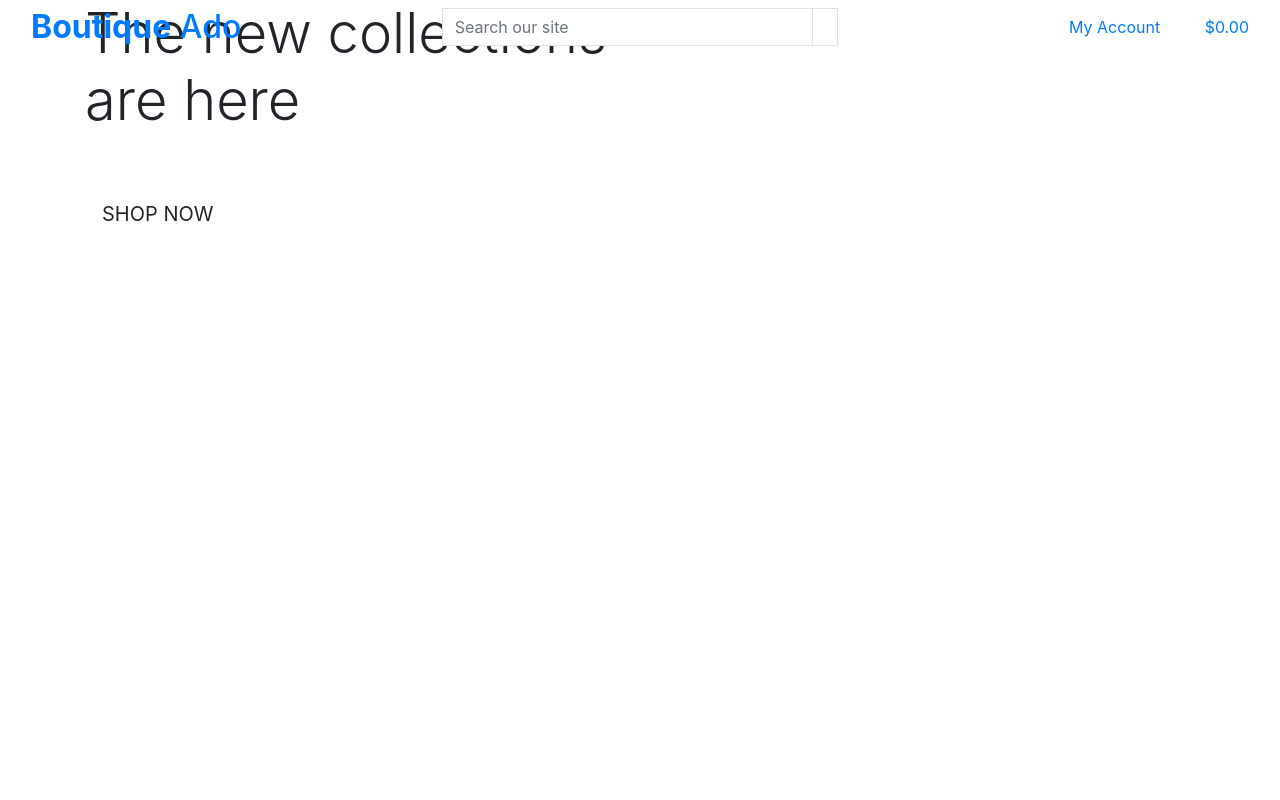
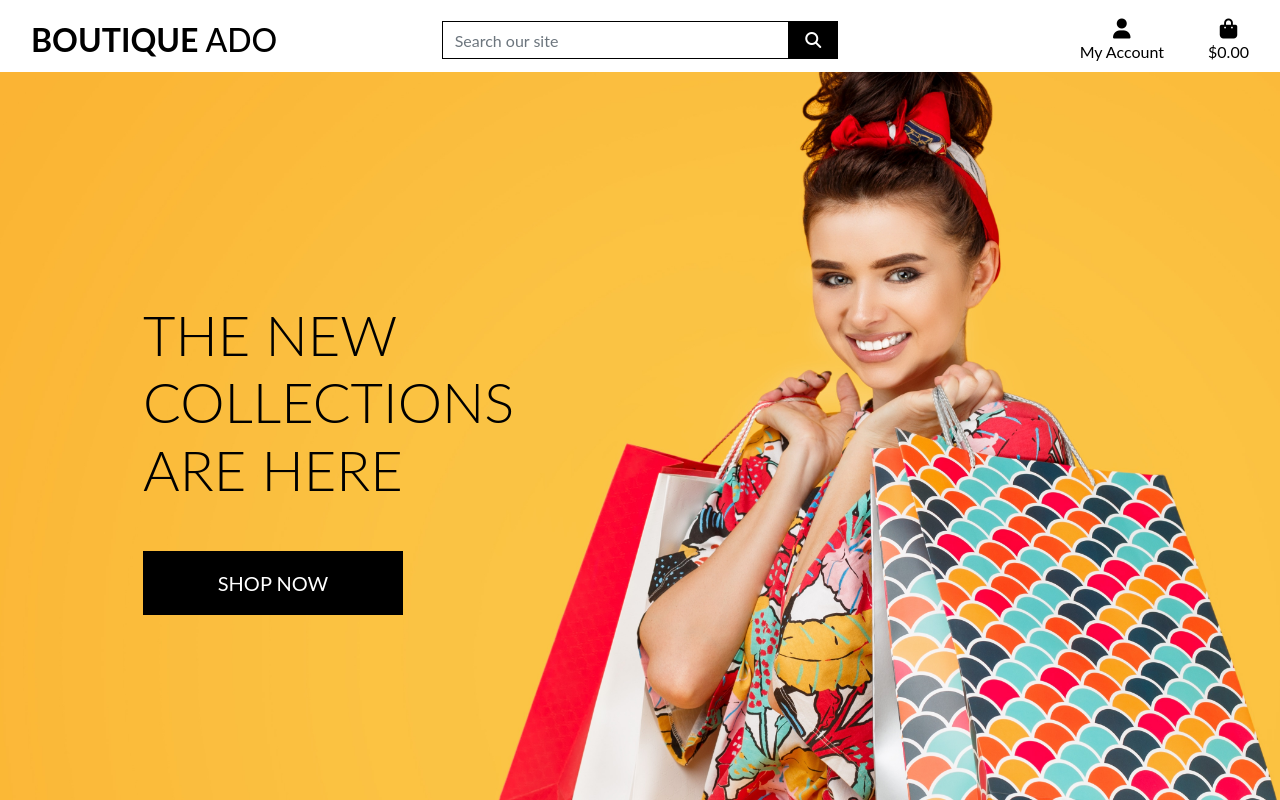
Before and after one commit to Damianjacob/boutique-ado-walkthrough, a Django app: page / in a window 1280 px wide. Run offline with Django 3.2, Linux system fonts and the light colour scheme; some libraries are stand-ins or nearby versions.

Commit message:
Complete homepage header and css

```diff
--- a/boutique/settings.py
+++ b/boutique/settings.py
@@ -147,6 +147,10 @@ USE_TZ = True
 # https://docs.djangoproject.com/en/3.2/howto/static-files/
 
 STATIC_URL = '/static/'
+STATICFILES_DIRS = (os.path.join(BASE_DIR, 'static'), )
+
+MEDIA_URL = '/media/'
+MEDIA_ROOT = os.path.join(BASE_DIR, 'media')
 
 # Default primary key field type
 # https://docs.djangoproject.com/en/3.2/ref/settings/#default-auto-field
--- a/boutique/urls.py
+++ b/boutique/urls.py
@@ -15,9 +15,11 @@ Including another URLconf
 """
 from django.contrib import admin
 from django.urls import path, include
+from django.conf import settings
+from django.conf.urls.static import static
 
 urlpatterns = [
     path('admin/', admin.site.urls),
     path('accounts/', include('allauth.urls')),
     path('', include('home.urls')),
-]
+] + static(settings.MEDIA_URL, document_root=settings.MEDIA_ROOT)
--- /dev/null
+++ b/static/css/base.css
@@ -0,0 +1,81 @@
+html {
+    height: 100%;
+}
+
+body {
+    background: url('/media/homepage_background_cropped.jpeg') no-repeat center center fixed;
+    background-size: cover;
+    height: calc(100vh - 164px);
+    color: #555;
+    font-family: 'Lato';
+}
+
+/* from Bulma */
+.icon {
+    align-items: center;
+    display: inline-flex;
+    justify-content: center;
+    height: 1.5rem;
+    width: 1.5rem;
+}
+
+.logo-font {
+    text-transform: uppercase;
+}
+
+.main-logo-link {
+    width: fit-content;
+}
+
+.shop-now-button {
+    background: black;
+    color: white;
+    min-width: 260px;
+}
+
+.btn-black {
+    background: black;
+    color: white;
+}
+
+.shop-now-button:hover,
+.shop-now-button:active,
+.shop-now-button:focus,
+.btn-black:hover,
+.btn-black:active,
+.btn-black:focus {
+    background: #222;
+    color: white;
+}
+
+.text-black {
+    color: #000 !important;
+}
+
+.border-black {
+    border: 1px solid black !important;
+}
+
+/* -------------------------------- Media Queries */
+
+/* Slightly larger container on xl screens */
+@media (min-width: 1200px) {
+  .container {
+    max-width: 80%;
+  }
+}
+
+/* fixed top navbar only on medium and up */
+@media (min-width: 992px) {
+    .fixed-top-desktop-only {
+        position: fixed;
+        top: 0;
+        right: 0;
+        left: 0;
+        z-index: 1030;
+    }
+
+    .header-container {
+        padding-top: 164px;
+    }
+}
--- a/templates/base.html
+++ b/templates/base.html
@@ -2,6 +2,7 @@
 
 <!doctype html>
 <html lang="en">
+
 <head>
 
     {% block meta %}
@@ -14,16 +15,32 @@
     {% endblock %}
 
     {% block corecss %}
-        <link rel="stylesheet" href="https://stackpath.bootstrapcdn.com/bootstrap/4.4.1/css/bootstrap.min.css" integrity="sha384-Vkoo8x4CGsO3+Hhxv8T/Q5PaXtkKtu6ug5TOeNV6gBiFeWPGFN9MuhOf23Q9Ifjh" crossorigin="anonymous">
+    <link rel="stylesheet" href="https://cdnjs.cloudflare.com/ajax/libs/font-awesome/6.1.1/css/all.min.css"
+        integrity="sha512-KfkfwYDsLkIlwQp6LFnl8zNdLGxu9YAA1QvwINks4PhcElQSvqcyVLLD9aMhXd13uQjoXtEKNosOWaZqXgel0g=="
+        crossorigin="anonymous" referrerpolicy="no-referrer" />
+    <link rel="stylesheet" href="https://stackpath.bootstrapcdn.com/bootstrap/4.4.1/css/bootstrap.min.css"
+        integrity="sha384-Vkoo8x4CGsO3+Hhxv8T/Q5PaXtkKtu6ug5TOeNV6gBiFeWPGFN9MuhOf23Q9Ifjh" crossorigin="anonymous">
+    <link rel="preconnect" href="https://fonts.googleapis.com">
+    <link rel="preconnect" href="https://fonts.gstatic.com" crossorigin>
+    <link
+        href="https://fonts.googleapis.com/css2?family=Open+Sans:wght@300;500;600;700;800&family=Roboto:wght@300;400;500;700;900&display=swap"
+        rel="stylesheet">
+    <link rel="stylesheet" href="{% static 'css/base.css' %}">
     {% endblock %}
 
     {% block extra_css %}
     {% endblock %}
 
     {% block corejs %}
-        <script src="https://code.jquery.com/jquery-3.4.1.slim.min.js" integrity="sha384-J6qa4849blE2+poT4WnyKhv5vZF5SrPo0iEjwBvKU7imGFAV0wwj1yYfoRSJoZ+n" crossorigin="anonymous"></script>
-        <script src="https://cdn.jsdelivr.net/npm/popper.js@1.16.0/dist/umd/popper.min.js" integrity="sha384-Q6E9RHvbIyZFJoft+2mJbHaEWldlvI9IOYy5n3zV9zzTtmI3UksdQRVvoxMfooAo" crossorigin="anonymous"></script>
-        <script src="https://stackpath.bootstrapcdn.com/bootstrap/4.4.1/js/bootstrap.min.js" integrity="sha384-wfSDF2E50Y2D1uUdj0O3uMBJnjuUD4Ih7YwaYd1iqfktj0Uod8GCExl3Og8ifwB6" crossorigin="anonymous"></script>
+    <script src="https://code.jquery.com/jquery-3.4.1.slim.min.js"
+        integrity="sha384-J6qa4849blE2+poT4WnyKhv5vZF5SrPo0iEjwBvKU7imGFAV0wwj1yYfoRSJoZ+n"
+        crossorigin="anonymous"></script>
+    <script src="https://cdn.jsdelivr.net/npm/popper.js@1.16.0/dist/umd/popper.min.js"
+        integrity="sha384-Q6E9RHvbIyZFJoft+2mJbHaEWldlvI9IOYy5n3zV9zzTtmI3UksdQRVvoxMfooAo"
+        crossorigin="anonymous"></script>
+    <script src="https://stackpath.bootstrapcdn.com/bootstrap/4.4.1/js/bootstrap.min.js"
+        integrity="sha384-wfSDF2E50Y2D1uUdj0O3uMBJnjuUD4Ih7YwaYd1iqfktj0Uod8GCExl3Og8ifwB6"
+        crossorigin="anonymous"></script>
     {% endblock %}
 
     {% block extra_js %}
@@ -31,9 +48,10 @@
 
     <title>Boutique Ado {% block extra_title %}{% endblock %}</title>
 </head>
+
 <body>
     <header class="container-fluid fixed-top">
-        <div class="row">
+        <div id="topnav" class="row bg-white pt-lg-2 d-none d-lg-flex">
             <div class="col-12 col-lg-4 my-auto py-1 py-lg-0 text-center text-lg-left">
                 <a href="{% url 'home' %}" class="nav-link main-logo-link">
                     <h2 class="logo-font text-black my-0"><strong>Boutique</strong> Ado</h2>
@@ -42,7 +60,8 @@
             <div class="col-12 col-lg-4 my-auto py-1 py-lg-0">
                 <form method="GET" action="">
                     <div class="input-group w-100">
-                        <input class="form-control border border-black rounded-0" type="text" name="q" placeholder="Search our site">
+                        <input class="form-control border border-black rounded-0" type="text" name="q"
+                            placeholder="Search our site">
                         <div class="input-group-append">
                             <button class="form-control btn btn-black border border-black rounded-0" type="submit">
                                 <span class="icon">
@@ -56,7 +75,8 @@
             <div class="col-12 col-lg-4 my-auto py-1 py-lg-0">
                 <ul class="list-inline list-unstyled text-center text-lg-right my-0">
                     <li class="list-inline-item dropdown">
-                        <a class="text-black nav-link" href="#" id="user-options" data-toggle="dropdown" aria-haspopup="true" aria-expanded="false">
+                        <a class="text-black nav-link" href="#" id="user-options" data-toggle="dropdown"
+                            aria-haspopup="true" aria-expanded="false">
                             <div class="text-center">
                                 <div><i class="fas fa-user fa-lg"></i></div>
                                 <p class="my-0">My Account</p>
@@ -76,7 +96,8 @@
                         </div>
                     </li>
                     <li class="list-inline-item">
-                        <a class="{% if grand_total %}text-info font-weight-bold{% else %}text-black{% endif %} nav-link" href="">
+                        <a class="{% if grand_total %}text-info font-weight-bold{% else %}text-black{% endif %} nav-link"
+                            href="">
                             <div class="text-center">
                                 <div><i class="fas fa-shopping-bag fa-lg"></i></div>
                                 <p class="my-0">
@@ -109,4 +130,5 @@
 
 
 </body>
+
 </html>
```
Also changed, not shown: media/homepage_background_cropped.jpeg (added). Lines whose indentation alone changed are shown as unchanged.
